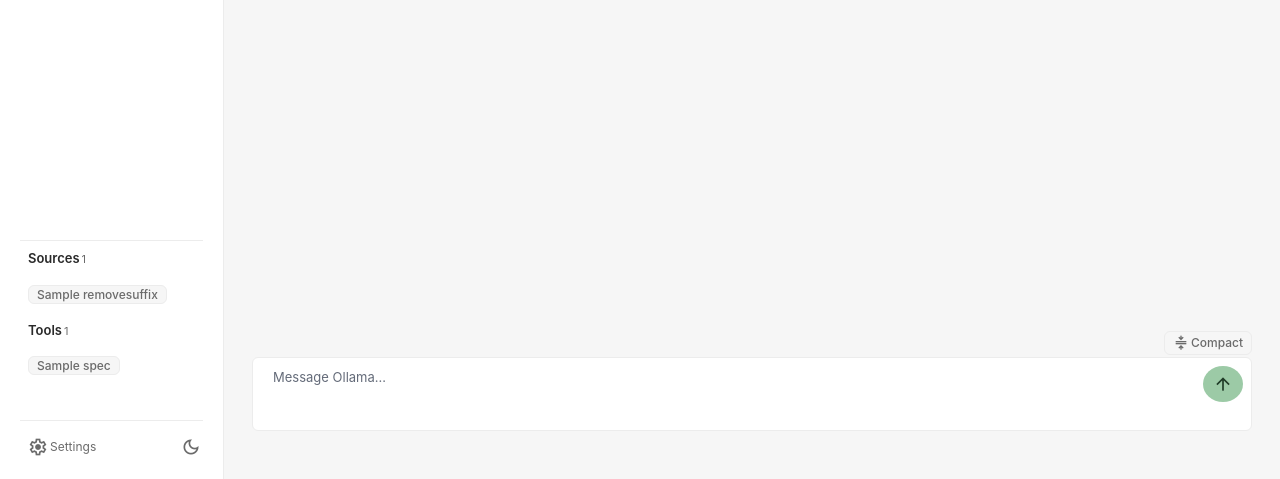
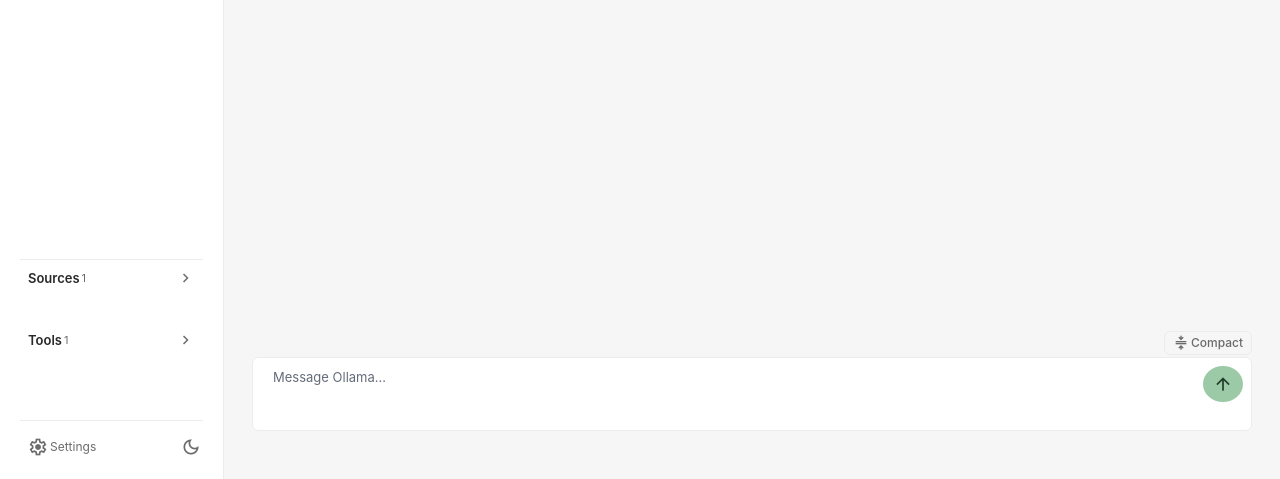
Before and after one commit to kylegwlawrence/slowly_ollama, a FastAPI app: template templates/index.html in a window 1280 px wide. Shown: the part 321-800 px from the top of the page. Run offline with FastAPI, Linux system fonts and the light colour scheme; the template is opened without the code that fills it: most values are stand-ins (such as "Sample title", 1, 10 or a date in 2020); some libraries are stand-ins or nearby versions.

Commit message:
feat(sidebar): collapse Sources/Tools panes into expandable details
The Sources and Tools reference lists grew tall (8 each), crowding the
sidebar. Wrap each group in a native <details>/<summary> so it collapses
by default and expands on click — zero JS, no persisted state.

A chevron (reusing the vendored chevron_right glyph) sits at the far
right of each summary and rotates 90° when open. Suppress both the native
disclosure marker and Pico's injected summary::after chevron so only our
chevron shows.

Co-Authored-By: Claude Opus 4.8 <noreply@anthropic.com>

```diff
--- a/static/style.css
+++ b/static/style.css
@@ -1717,16 +1717,53 @@ body {
   gap: var(--space-md);
 }
 
+/* Each group is a <details>: the gap separates the <summary> header from the
+   revealed chip list when open. Collapsed, only the summary shows. */
 .sidebar__ref-group {
   display: flex;
   flex-direction: column;
   gap: var(--space-sm);
 }
 
+/* The <summary> is the clickable header row. Hide the native disclosure
+   triangle (both the standards `list-style` and the WebKit pseudo-element) so
+   our own chevron is the only affordance. */
 .sidebar__ref-header {
   display: flex;
-  align-items: baseline;
+  align-items: center;
   gap: var(--space-xs);
+  cursor: pointer;
+  list-style: none;
+}
+
+/* Suppress the native disclosure triangle across engines: `list-style`/`::marker`
+   for standards browsers, `::-webkit-details-marker` for older WebKit/Blink. */
+.sidebar__ref-header::-webkit-details-marker {
+  display: none;
+}
+
+.sidebar__ref-header::marker {
+  content: "";
+}
+
+/* Pico classless injects its own chevron via `details summary::after` (a
+   background-image SVG). We render our own chevron span, so suppress Pico's —
+   otherwise both show (see the same fix on .tool-card__summary). */
+.sidebar__ref-header::after {
+  display: none;
+}
+
+/* Chevron sits at the far right of the summary and rotates from pointing
+   right (collapsed) to down (open). */
+.sidebar__ref-chevron {
+  margin-left: auto;
+  font-size: 18px;
+  color: var(--text-secondary);
+  transition: transform 0.15s ease;
+}
+
+details[open] > .sidebar__ref-header .sidebar__ref-chevron {
+  transform: rotate(90deg);
 }
 
 .sidebar__ref-title {
--- a/templates/_sidebar_reference.html
+++ b/templates/_sidebar_reference.html
@@ -17,14 +17,22 @@
    Chips reuse .tool-chip + the neutral, non-interactive .sidebar__ref-chip
    modifier (these are labels, not buttons). Server labels drop the `_rag`
    suffix to match the old panel; tool chips carry the tool description as a
-   hover title. #}
+   hover title.
+
+   Each group is a native <details>/<summary> so it collapses by default and
+   expands on click — no JS, no persisted state. The summary IS the header
+   row; a chevron (reusing the vendored `chevron_right` glyph) sits at the far
+   right and rotates 90° when open (see static/style.css). Default-collapsed
+   keeps the sidebar compact as the tool/source counts grow. #}
 <section id="sidebar-reference" class="sidebar__reference"
          {%- if oob|default(false) %} hx-swap-oob="true"{% endif %}>
-  <div class="sidebar__ref-group">
-    <header class="sidebar__ref-header">
+  <details class="sidebar__ref-group">
+    <summary class="sidebar__ref-header">
       <span class="sidebar__ref-title">Sources</span>
       <span class="sidebar__ref-subtitle">{{ sidebar_rag_servers|length }}</span>
-    </header>
+      <span class="material-symbols-outlined sidebar__ref-chevron"
+            aria-hidden="true">chevron_right</span>
+    </summary>
     {% if sidebar_rag_servers %}
     <ul class="sidebar__ref-chips">
       {% for server in sidebar_rag_servers %}
@@ -39,12 +47,14 @@
     {% else %}
     <p class="sidebar__ref-empty">None configured</p>
     {% endif %}
-  </div>
-  <div class="sidebar__ref-group">
-    <header class="sidebar__ref-header">
+  </details>
+  <details class="sidebar__ref-group">
+    <summary class="sidebar__ref-header">
       <span class="sidebar__ref-title">Tools</span>
       <span class="sidebar__ref-subtitle">{{ sidebar_tools|length }}</span>
-    </header>
+      <span class="material-symbols-outlined sidebar__ref-chevron"
+            aria-hidden="true">chevron_right</span>
+    </summary>
     <ul class="sidebar__ref-chips">
       {% for spec in sidebar_tools %}
         <li>
@@ -55,5 +65,5 @@
         </li>
       {% endfor %}
     </ul>
-  </div>
+  </details>
 </section>
```
